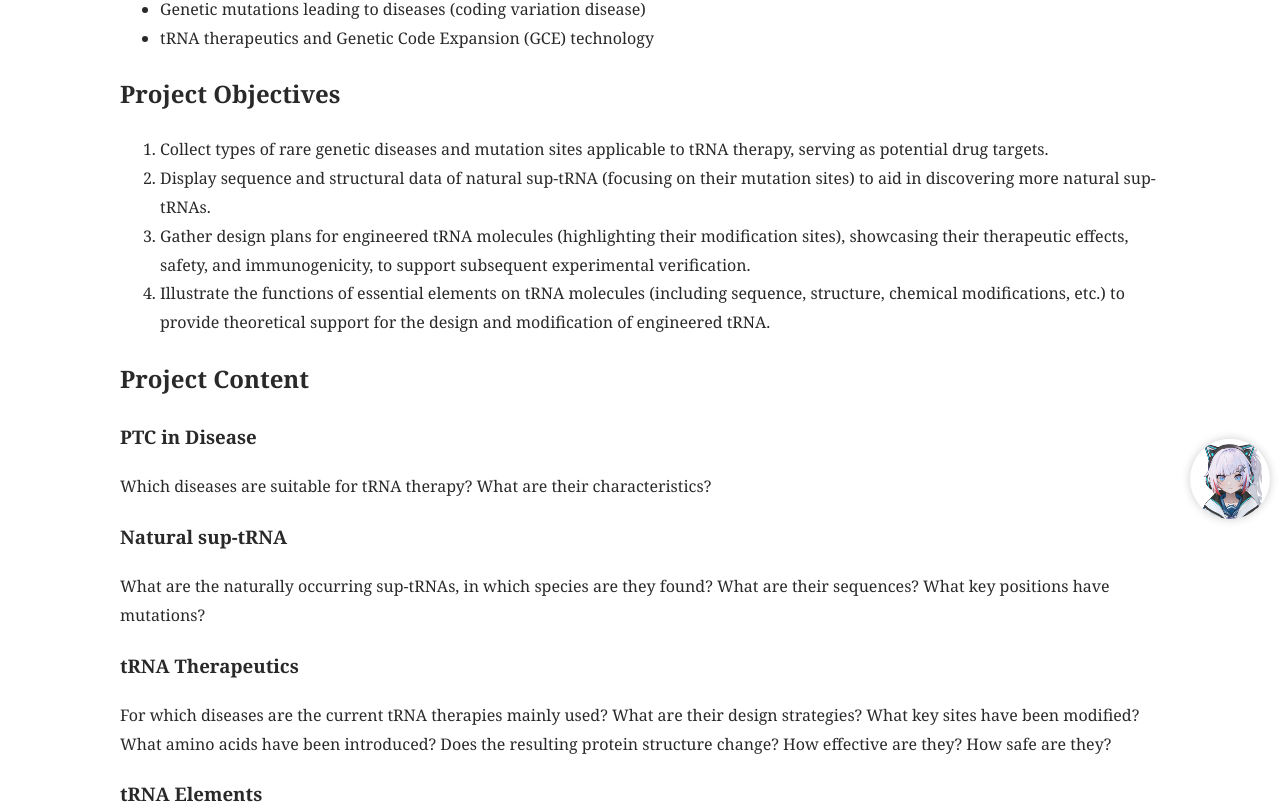
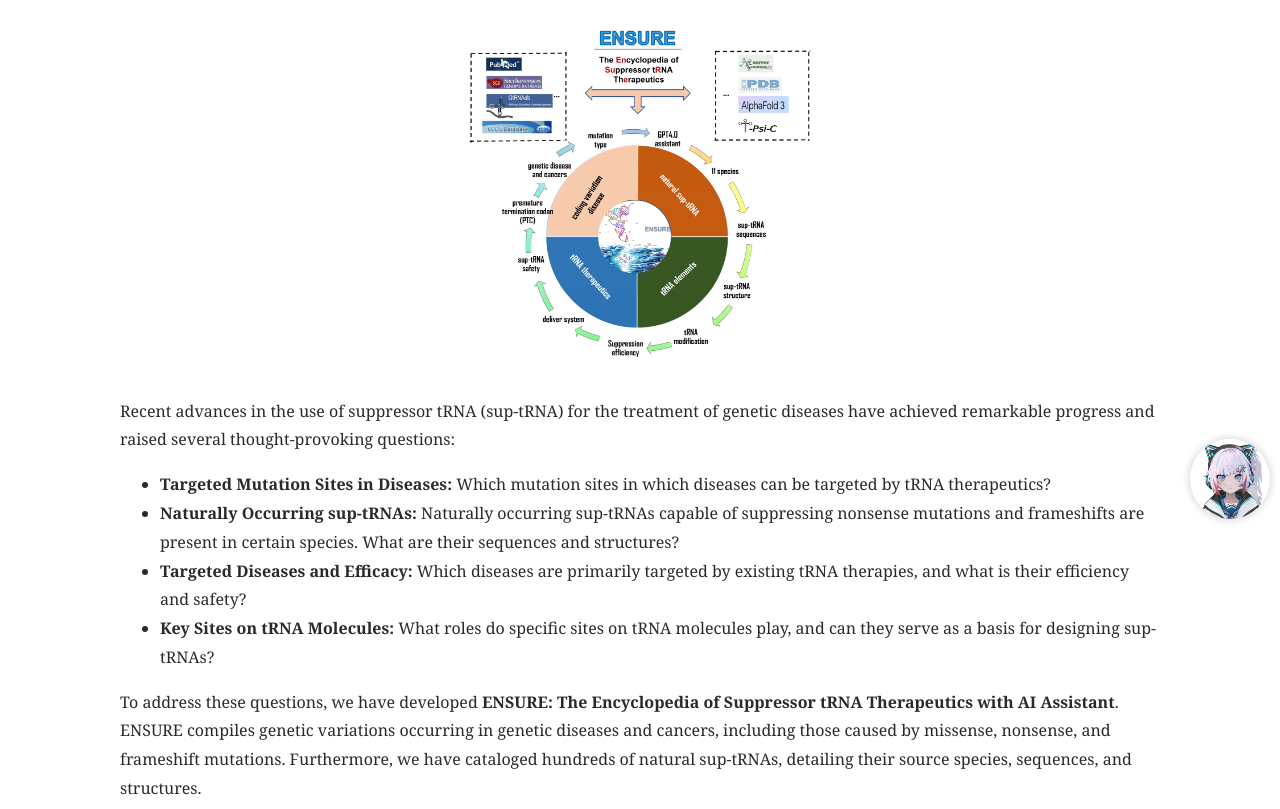
Before and after one commit to Lovelumine/trna-database, a Vue app: page / in a window 1280 px wide. Shown: the part 271-1080 px from the top of the page. Built offline with nearby package versions, Linux system fonts and the light colour scheme; what @shene/table, vxe-table would draw is missing.

Commit message:
修改首页

```diff
--- a/src/views/Home.vue
+++ b/src/views/Home.vue
@@ -1,40 +1,65 @@
 <template>
   <div class="site--main">
-    <h2>Project Background</h2>
+    <h2>Recent Advances in Suppressor tRNA (sup-tRNA) for the Treatment of Genetic Diseases</h2>
+        <!-- Image with Lightbox -->
+        <div class="image-container">
+      <img :src="imageSrc" @click="showViewer = true" class="centered-image" alt="Structure">
+    </div>
+    <p>Recent advances in the use of suppressor tRNA (sup-tRNA) for the treatment of genetic diseases have achieved remarkable progress and raised several thought-provoking questions:</p>
     <ul>
-      <li>Genetic mutations (sequence, structure)</li>
-      <li>Genetic mutations leading to diseases (coding variation disease)</li>
-      <li>tRNA therapeutics and Genetic Code Expansion (GCE) technology</li>
+      <li><strong>Targeted Mutation Sites in Diseases:</strong> Which mutation sites in which diseases can be targeted by tRNA therapeutics?</li>
+      <li><strong>Naturally Occurring sup-tRNAs:</strong> Naturally occurring sup-tRNAs capable of suppressing nonsense mutations and frameshifts are present in certain species. What are their sequences and structures?</li>
+      <li><strong>Targeted Diseases and Efficacy:</strong> Which diseases are primarily targeted by existing tRNA therapies, and what is their efficiency and safety?</li>
+      <li><strong>Key Sites on tRNA Molecules:</strong> What roles do specific sites on tRNA molecules play, and can they serve as a basis for designing sup-tRNAs?</li>
     </ul>
-    <h2>Project Objectives</h2>
-    <ol class="graph">
-      <li>Collect types of rare genetic diseases and mutation sites applicable to tRNA therapy, serving as potential drug targets.</li>
-      <li>Display sequence and structural data of natural sup-tRNA (focusing on their mutation sites) to aid in discovering more natural sup-tRNAs.</li>
-      <li>Gather design plans for engineered tRNA molecules (highlighting their modification sites), showcasing their therapeutic effects, safety, and immunogenicity, to support subsequent experimental verification.</li>
-      <li>Illustrate the functions of essential elements on tRNA molecules (including sequence, structure, chemical modifications, etc.) to provide theoretical support for the design and modification of engineered tRNA.</li>
-    </ol>
-    <h2>Project Content</h2>
-    <section>
-      <h3>PTC in Disease</h3>
-      <p>Which diseases are suitable for tRNA therapy? What are their characteristics?</p>
-    </section>
-    <section>
-      <h3>Natural sup-tRNA</h3>
-      <p>What are the naturally occurring sup-tRNAs, in which species are they found? What are their sequences? What key positions have mutations?</p>
-    </section>
-    <section>
-      <h3>tRNA Therapeutics</h3>
-      <p>For which diseases are the current tRNA therapies mainly used? What are their design strategies? What key sites have been modified? What amino acids have been introduced? Does the resulting protein structure change? How effective are they? How safe are they?</p>
-    </section>
-    <section>
-      <h3>tRNA Elements</h3>
-      <p>What are the key elements on the tRNA molecule that determine its characteristics and functions?</p>
-    </section>
+    <p>To address these questions, we have developed <strong>ENSURE: The Encyclopedia of Suppressor tRNA Therapeutics with AI Assistant</strong>. ENSURE compiles genetic variations occurring in genetic diseases and cancers, including those caused by missense, nonsense, and frameshift mutations. Furthermore, we have cataloged hundreds of natural sup-tRNAs, detailing their source species, sequences, and structures.</p>
+    <h3>ENSURE Features:</h3>
+    <ul>
+      <li><strong>Pathogenic Genes and Mutation Sites:</strong> Information on the pathogenic genes, mutation sites, sequences, and structures of sup-tRNAs. Efficiency and safety data of existing tRNA therapies.</li>
+      <li><strong>BLAST Comparisons:</strong> Performed BLAST comparisons of similar sequences of sup-tRNAs.</li>
+      <li><strong>Key Elements of tRNA Molecules:</strong> Summarized key elements (including sequences, structures, and modifications) on tRNA molecules critical for their function.</li>
+    </ul>
+    <p>Based on ENSURE's data, we have trained a virtual assistant named <strong>Yingying</strong>, built on the GPT-4o model. Yingying is capable of answering various questions regarding tRNA therapy. The ENSURE platform aids researchers in quickly identifying the biological mechanisms and application scopes of sup-tRNAs while providing a rich data resource and analytical platform for the design of engineered tRNAs.</p>
+        <vue-easy-lightbox
+      :visible="showViewer"
+      :imgs="[imageSrc]"
+      @hide="showViewer = false"
+    />
   </div>
 </template>
 
 <script>
+import VueEasyLightbox from 'vue-easy-lightbox';
+import structureImage from '/data/picture/structure.png'; // Correct path to your image
+
 export default {
-  name: 'Home'
+  name: 'Home',
+  components: {
+    VueEasyLightbox
+  },
+  data() {
+    return {
+      showViewer: false,
+      imageSrc: structureImage
+    };
+  }
 }
 </script>
+
+<style>
+.site--main {
+ /* Center text and elements inside this container */
+}
+
+.image-container {
+  display: flex;
+  justify-content: center;
+  align-items: center;
+  margin: 20px 0; /* Add some margin for spacing */
+}
+
+.centered-image {
+  cursor: pointer;
+  max-width: 50%;
+}
+</style>
```
Also changed, not shown: data/picture/structure.png (added).
